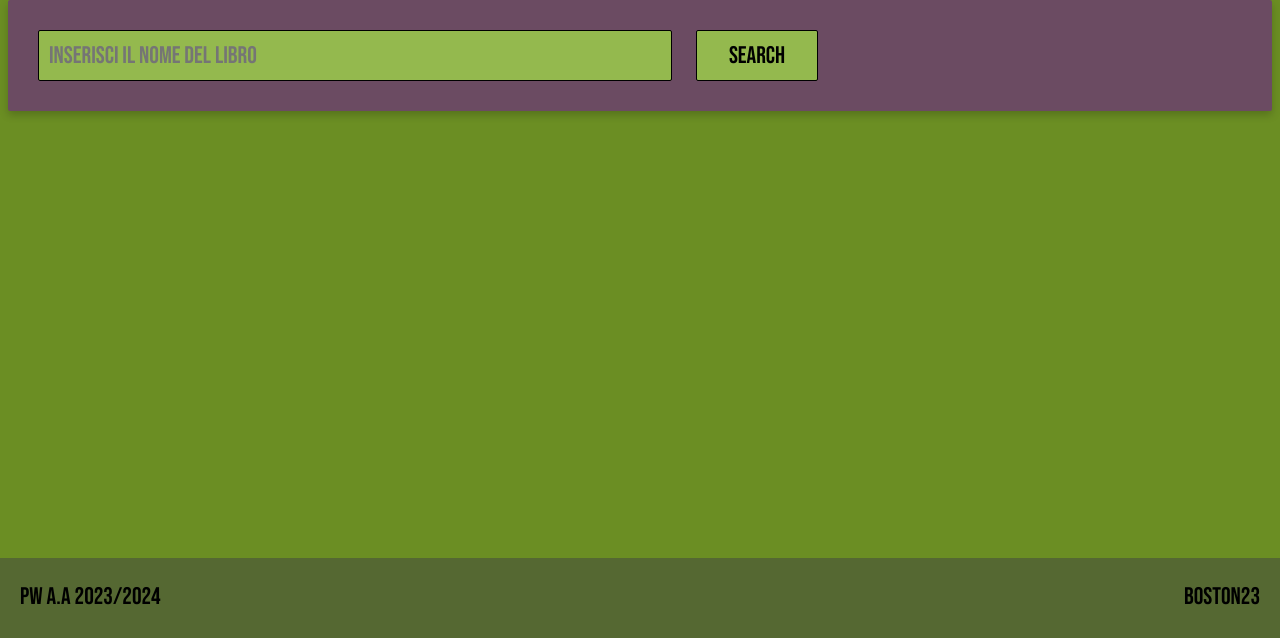
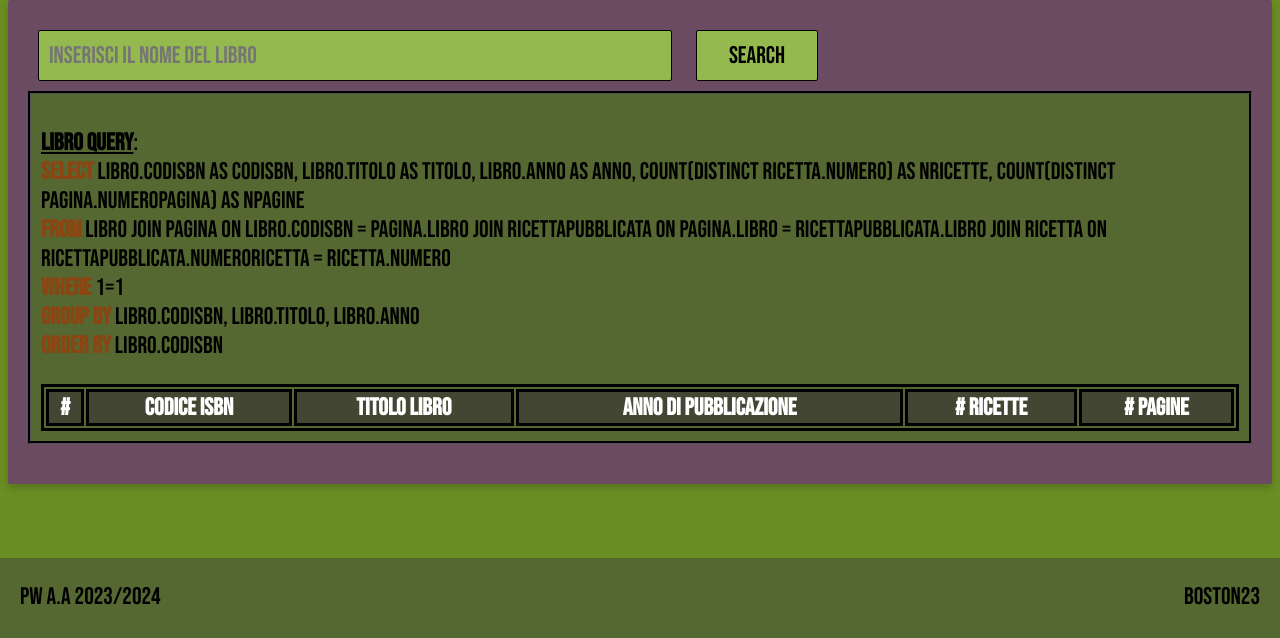
Before and after one commit to lghisleni/ProgettoPW_Boston23, a PHP site: page /ProgettoRicettario/libri.php in a window 1280 px wide. Shown: the part 162-800 px from the top of the page. Run offline with PHP 8.4, Linux system fonts and the light colour scheme; tables that the repository leaves empty or names only in its code hold one stand-in row (values such as "Sample post"); data that the repository does not hold is empty; some web fonts are replaced.

Commit message:
capo fai schifo

```diff
--- a/ProgettoRicettario/libri.php
+++ b/ProgettoRicettario/libri.php
@@ -26,7 +26,9 @@
   <?php
     include 'header.html';
     include 'footer.html';
-    include 'nav.html'
+    include 'nav.html';
+    include 'dbQuery.php';
+
   ?>
 
   <div id="container">
@@ -36,6 +38,77 @@
 		  <input id="searchButton" type="submit" value="Search"/>
 		</form>
 
+    <div  id="risultati">
+
+    <?php
+	      $codice = "";
+	      $titolo  = "";
+        $anno  = "";
+	      if(count($_POST)>0) {
+		      $codice = $_POST["codice"];
+		      $titolo = $_POST["nomeLibro"];
+          $anno = $_POST["anno"];
+	      }
+	      else if(count($_GET)>0) {
+		      $codice = $_GET["codice"];
+		      $titolo = $_GET["nomeLibro"];
+          $anno = $_GET["anno"];
+	      }
+
+        $query = getLibriQry($numero, $titolo, $tipo);
+        echo "<p id=query><b><u>Libro Query</u></b>: " . formattaQuery($query) . "</p>";
+
+	      include 'connDb.php';
+
+	      try {
+		      $result = $conn->query($query);
+	      } catch(PDOException$e) {
+		      echo "<p> DB Error on Query: " . $e->getMessage() . "</p>";
+		      $error = true;
+	      }
+	      if(!$error) {
+      ?>
+
+      <table class="table">
+
+				<tr class="header">
+          <th>#</th>
+					<th>codice ISBN</th>
+					<!--th>id </th-->
+					<th>titolo libro</th>
+					<th>anno di pubblicazione</th>
+          <th># ricette</th>
+          <th># pagine</th>
+				</tr>
+
+        <?php
+		      $i=0;
+		      foreach($result as $riga) {
+			    $i=$i+1;
+			    $classRiga='class="rowOdd"';
+			    if($i%2==0) {
+			    	$classRiga='class="rowEven"';
+			    }
+			    $codice=$riga["codISBN"];
+			    $titolo=$riga["titolo"];
+			    $anno=$riga["anno"];
+          $numeroRicette=$riga["nRicette"];
+          $numeroPagine=$riga["nPagine"];
+        ?>
+
+        <tr <?php	echo $classRiga; ?> >
+			    <td > <?php echo $i; ?> </td>
+				  <td > <?php echo $codice; ?> </td>
+				  <td > <?php echo $titolo; ?> </td>
+				  <td > <?php echo $anno; ?> </td>
+          <td > <?php echo $numeroRicette; ?> </td>
+          <td > <?php echo $numeroPagine; ?> </td>
+			  </tr>
+
+        <?php } ?>
+			</table>
+    <?php }  ?>
+    </div>
   </div>
 
 </body>
```
